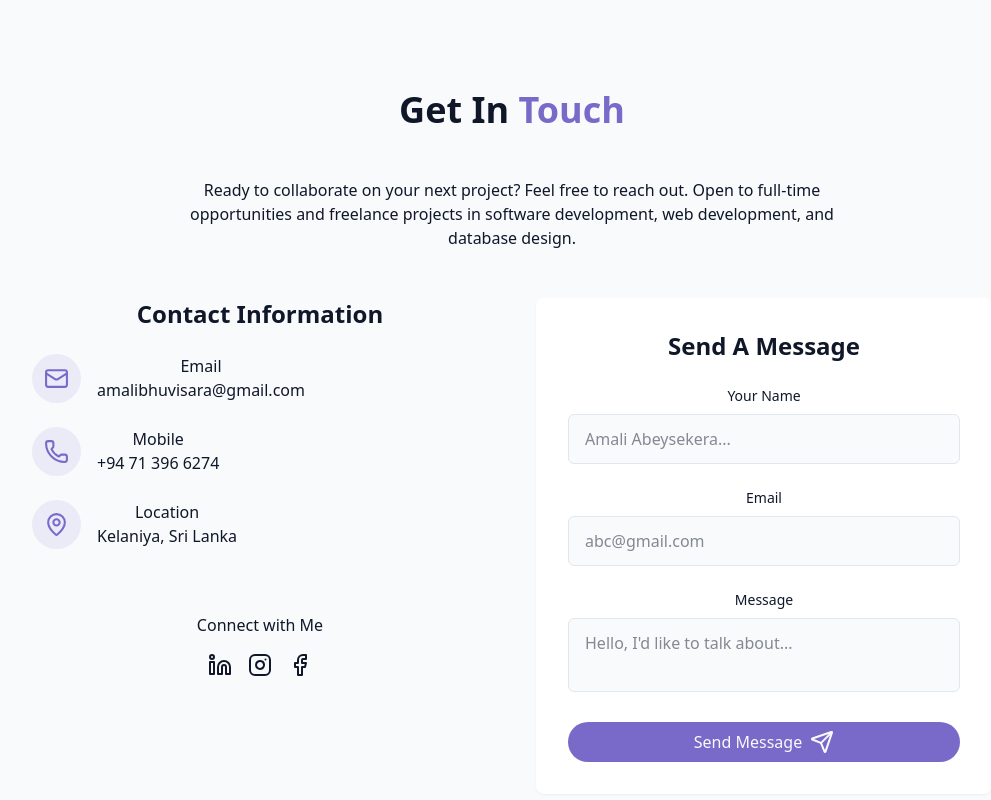
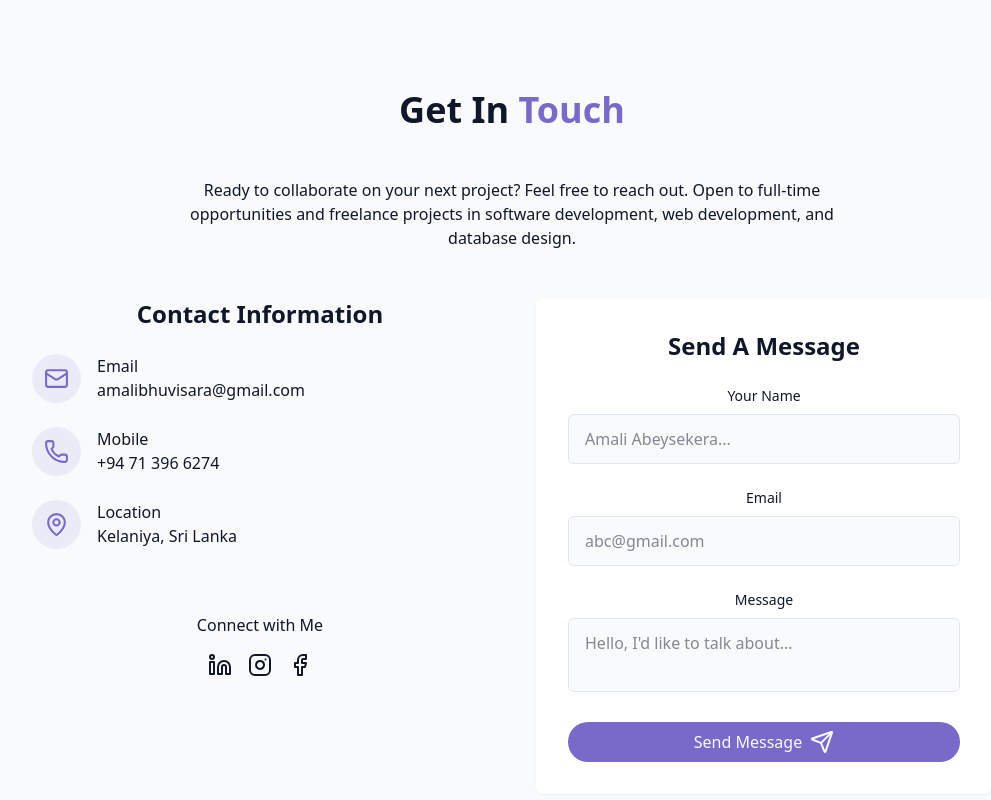
Before and after one commit to amali-b/my-portfolio, a React (Vite) app: page / in a window 1280 px wide. Shown: the part 3648-4448 px from the top of the page, without its empty margins (128-1119 px from the left). Built offline with nearby package versions, Linux system fonts and the light colour scheme.

Commit message:
Modify contact info section

```diff
--- a/src/components/ContactSection.jsx
+++ b/src/components/ContactSection.jsx
@@ -55,7 +55,7 @@ export const ContactSection = () => {
                   <Mail size={25} className="text-primary" />
                 </div>
                 <div>
-                  <h4 className="font-medium">Email</h4>
+                  <h4 className="font-medium flex">Email</h4>
                   <a
                     href="mailto:amalibhuvisara@gmail.com"
                     className="text-muted-foreground hover:text-primary transition-colors"
@@ -70,7 +70,7 @@ export const ContactSection = () => {
                   <Phone size={25} className="text-primary" />
                 </div>
                 <div>
-                  <h4 className="font-medium">Mobile</h4>
+                  <h4 className="font-medium flex">Mobile</h4>
                   <a
                     href="tel:+94713966274"
                     className="text-muted-foreground hover:text-primary transition-colors"
@@ -85,7 +85,7 @@ export const ContactSection = () => {
                   <MapPin size={25} className="text-primary" />
                 </div>
                 <div>
-                  <h4 className="font-medium">Location</h4>
+                  <h4 className="font-medium flex">Location</h4>
                   <a className="text-muted-foreground hover:text-primary transition-colors">
                     Kelaniya, Sri Lanka
                   </a>
```
